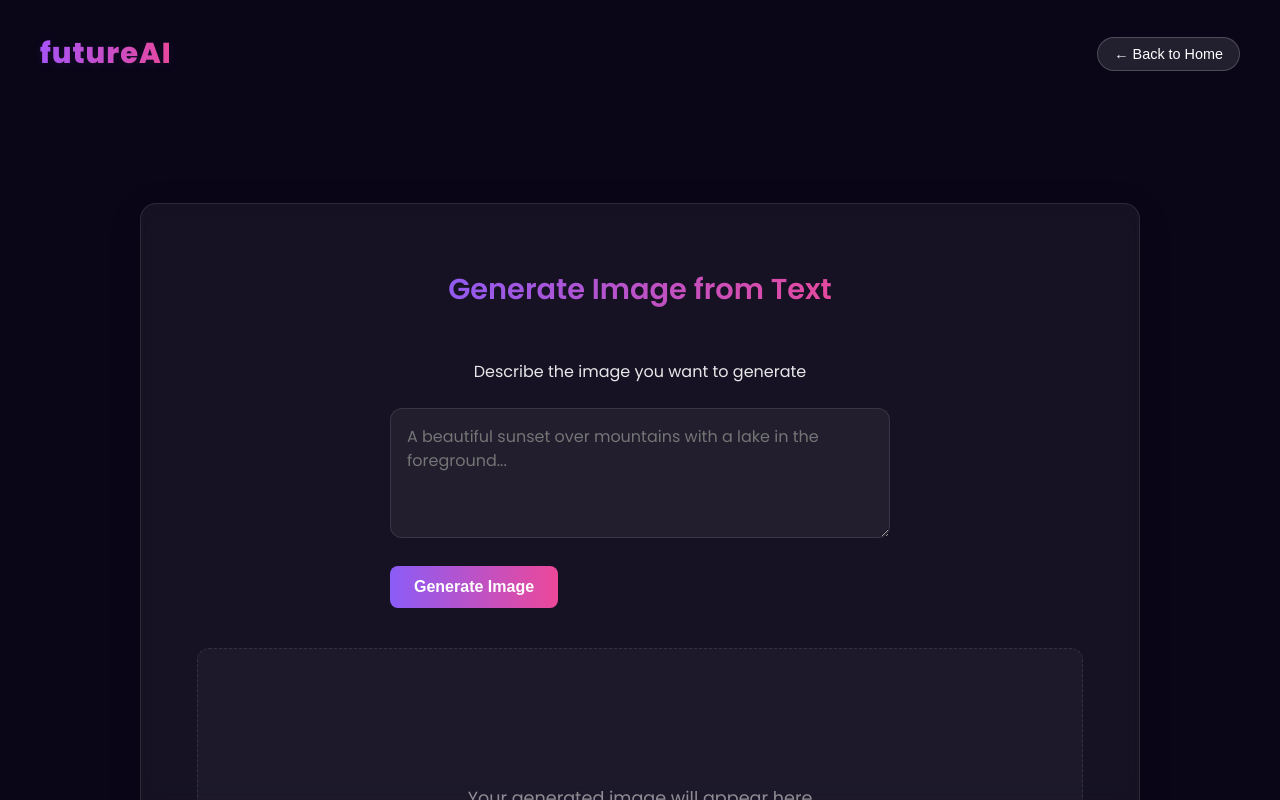
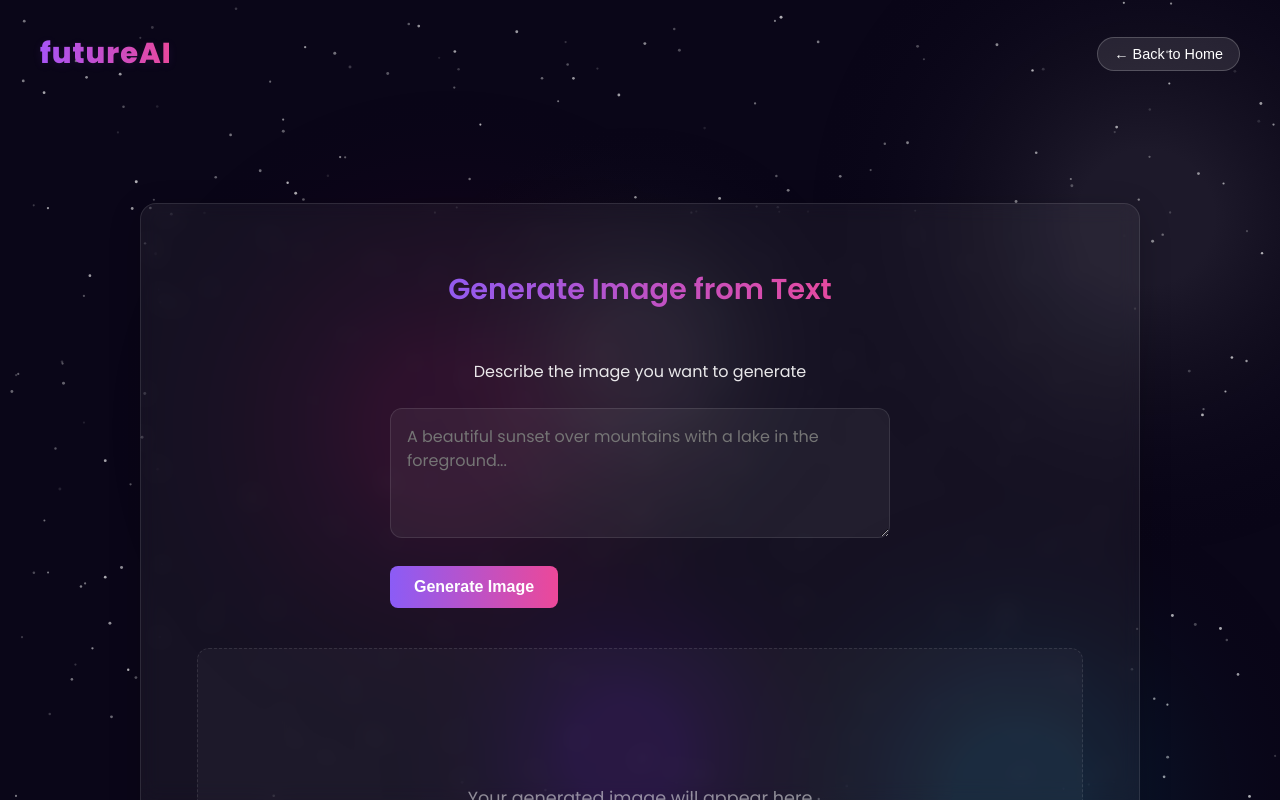
Before and after one commit to pasindupiumal03/Future_AI, a React (Create React App) app in the folder client/: page /text-to-image in a window 1280 px wide. Built offline with nearby package versions, Linux system fonts and the light colour scheme.

Commit message:
checkking

```diff
--- a/client/src/TextToImage.js
+++ b/client/src/TextToImage.js
@@ -62,6 +62,8 @@ const TextToImage = () => {
 
   return (
     <div className="text-to-image-container">
+      <StarBackground />
+      <NebulaOverlay />
       <header className="header">
         <div className="logo" style={{cursor: 'pointer'}} onClick={() => navigate('/')}>futureAI</div>
         <nav className="nav-icons">
--- a/client/src/config.js
+++ b/client/src/config.js
@@ -1,8 +1,6 @@
 const isProduction = process.env.NODE_ENV === 'production';
 
 // Backend API URL
-const API_BASE_URL = isProduction
-  ? 'https://future-ai-backend.onrender.com'
-  : 'http://localhost:5000';
+const API_BASE_URL = 'https://future-ai-backend.onrender.com';
 
-export { API_BASE_URL };
+export {API_BASE_URL};
```
